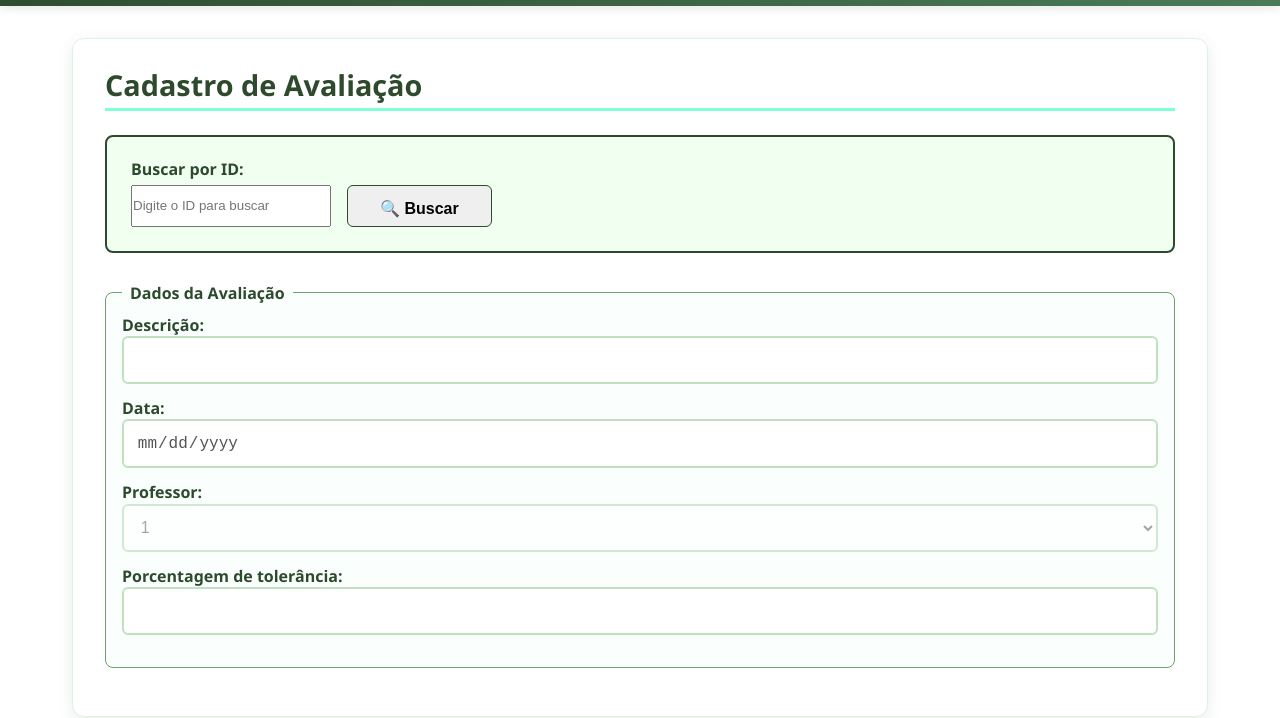
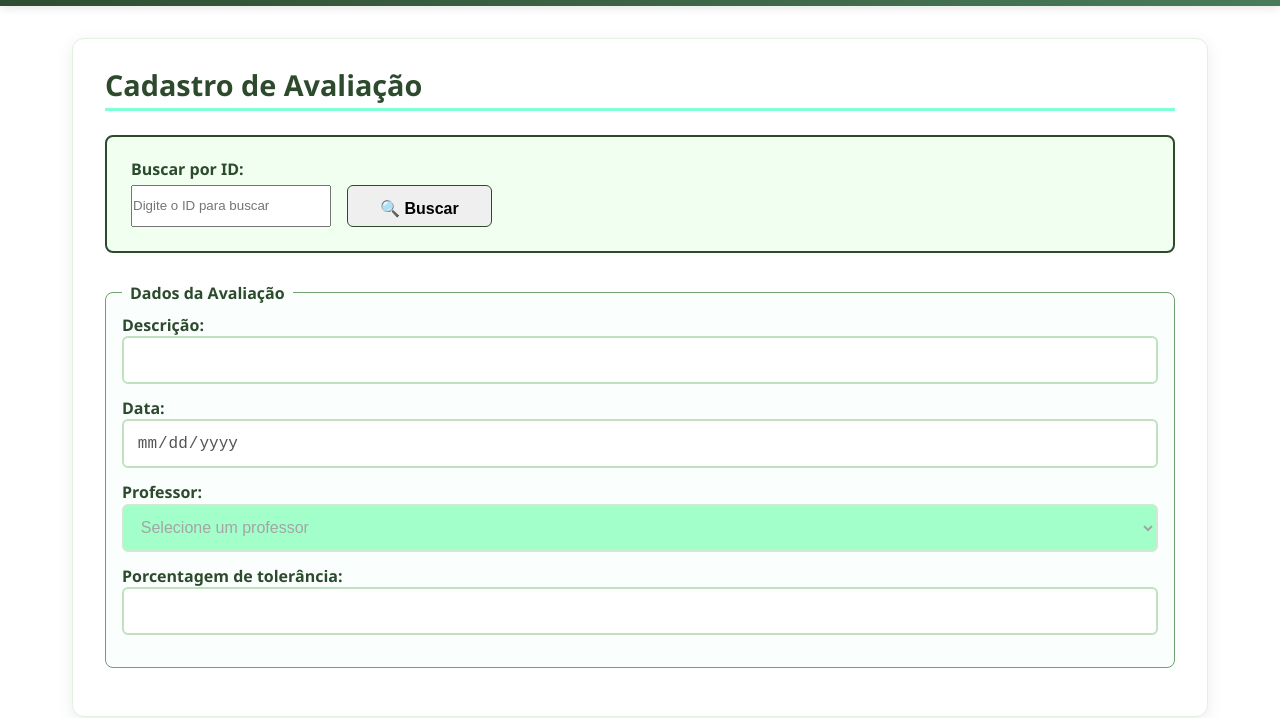
Before and after one commit to rjhalmeman/dw1-modelo-aval-3bim, a website: page frontend/avaliacao/avaliacao.html in a window 1280 px wide. Shown: the part 82-800 px from the top of the page. Drawn offline with Linux system fonts and the light colour scheme; no server answers.

Commit message:
30/08/2025 - 08:13:30

```diff
--- a/frontend/avaliacao/avaliacao.css
+++ b/frontend/avaliacao/avaliacao.css
@@ -119,8 +119,7 @@ fieldset legend {
     color: #2d4a2d;
 }
 
-.form-group input,
-.form-group select {
+.form-group input{
     width: 100%;
     padding: 0.8rem;
     border: 2px solid #c0e0c0;
@@ -129,6 +128,17 @@ fieldset legend {
     transition: all 0.3s ease;
     background: white;
 }
+
+.form-group select {
+        width: 100%;
+    padding: 0.8rem;
+    border: 2px solid #c0e0c0;
+    border-radius: 6px;
+    font-size: 1rem;
+    transition: all 0.3s ease;
+    background: rgb(125, 255, 179);
+}
+
 
 .form-group input:focus,
 .form-group select:focus {
--- a/frontend/avaliacao/avaliacao.html
+++ b/frontend/avaliacao/avaliacao.html
@@ -50,8 +50,7 @@
                         <!-- Dados serão carregados dinamicamente -->
                         <label for="professor_pessoa_id_pessoa">Professor:</label>
                         <select id="professor_pessoa_id_pessoa" name="professor_pessoa_id_pessoa">
-                            <option value="1">1</option>
-                            <option value="2">2</option>
+                            <option value="">Selecione um professor</option>
                         </select>
                     </div>
 
```
